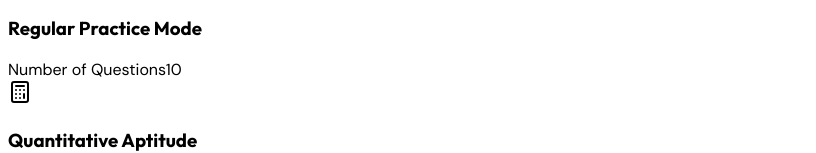
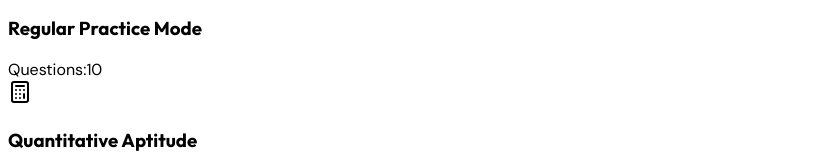
Before and after one commit to udaykumar0515/speakup, a React (Vite) app in the folder SpeakUp-Frontend/client/: page /aptitude in a window 1280 px wide. Shown: the part 742-895 px from the top of the page, without its empty margins (0-816 px from the left). Built offline with nearby package versions, Linux system fonts and the light colour scheme; sample sign-in values are in the browser's storage; a web font is replaced by a local one.

Commit message:
refactor(frontend): Simplify question count slider design
Removed prominent box styling around slider. Now shows simple inline layout with:
- Label 'Questions:'
- Count number
- Slider control (wider at 44 units for better visibility)

Focus is on making the slider itself visible, not the container.

```diff
--- a/SpeakUp-Frontend/client/src/pages/aptitude/AptitudePractice.tsx
+++ b/SpeakUp-Frontend/client/src/pages/aptitude/AptitudePractice.tsx
@@ -81,16 +81,16 @@ export default function AptitudePractice() {
         <div className="space-y-6">
           <div className="flex flex-col md:flex-row items-center justify-between gap-4">
             <h3 className="text-xl font-bold">Regular Practice Mode</h3>
-            <div className="flex items-center gap-6 bg-gradient-to-r from-primary/10 to-purple-50 border-2 border-primary/30 px-8 py-4 rounded-2xl shadow-sm hover:shadow-md transition-all">
-              <span className="text-sm font-bold text-muted-foreground uppercase">Number of Questions</span>
-              <span className="text-3xl font-black text-primary min-w-[3ch] text-center">{questionCount}</span>
+            <div className="flex items-center gap-4">
+              <span className="text-sm font-medium text-muted-foreground">Questions:</span>
+              <span className="text-xl font-bold text-primary min-w-[3ch] text-center">{questionCount}</span>
               <Slider
                 value={[questionCount]}
                 onValueChange={(value) => setQuestionCount(value[0])}
                 min={10}
                 max={30}
                 step={1}
-                className="w-40"
+                className="w-44"
               />
             </div>
           </div>
```
